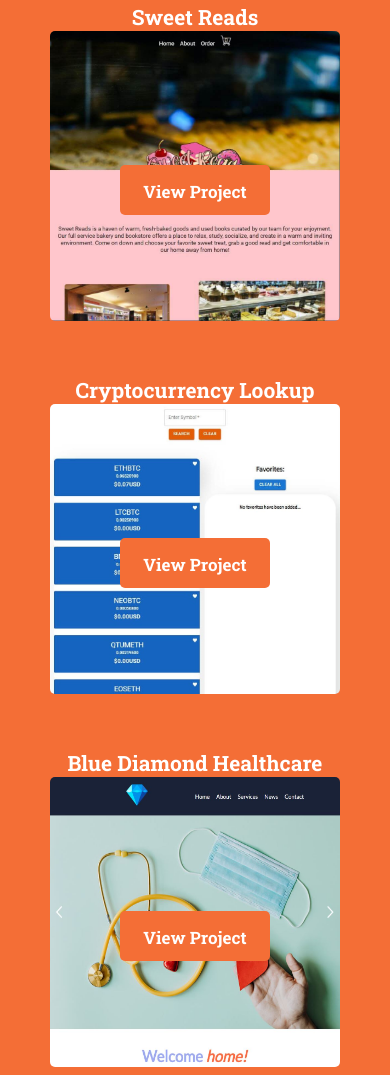
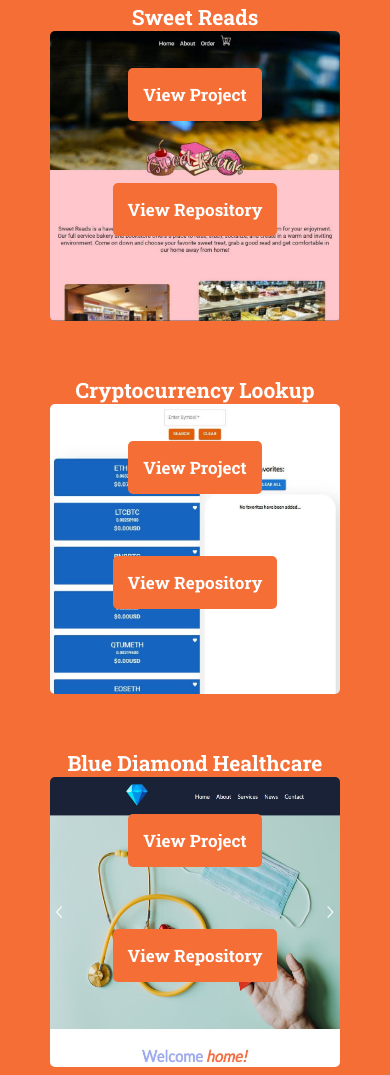
Before and after one commit to modulartable/modulartable.github.io, a website: page index.html in a window 390 px wide. Shown: the part 1708-2783 px from the top of the page. Drawn offline with Linux system fonts and the light colour scheme.

Commit message:
v2
Added "view project" and "view repo" buttons for each project.  Fixed some styling errors from v1.

```diff
--- a/app.scss
+++ b/app.scss
@@ -22,8 +22,8 @@ $transition-delay: 0.3s;
 
 @mixin buttons {
   background-color: $secondary-color;
-  width: 150px;
-  height: 25px;
+  width: fit-content;
+  height: fit-content;
   font-family: "Roboto Slab", serif;
   font-size: 17px;
   font-weight: 700;
@@ -135,16 +135,24 @@ body {
 }
 
 .viewBtns {
+  z-index: 2;
   display: none;
-  z-index: 1;
-  position: absolute;
-  top: 50%;
-  left: 0;
-  right: 0;
-  margin-left: auto;
-  margin-right: auto;
   @include buttons;
   background-color: $primary-color;
+}
+
+.viewContainer {
+  z-index: 1;
+  @include container;
+  justify-content: space-evenly;
+  height: 75%;
+  width: 100%;
+  position: absolute;
+flex-direction: column;
+}
+
+.viewChildren {
+margin: 25px;
 }
 
 .projectsChildren:hover .viewBtns {
@@ -225,6 +233,8 @@ display: none;
   }
 
   .projectsContainer {
+    @include container;
+    padding: 25px;
     flex-direction: column;
   }
 
@@ -250,10 +260,26 @@ display: none;
     }
   }
 
+
   .viewBtns {
+    @include buttons;
+    z-index: 2;
     display: block;
     background-color: $primary-color;
-    height: 50px;
+  }
+
+  .viewContainer {
+    z-index: 1;
+    @include container;
+    justify-content: space-evenly;
+    height: 75%;
+    width: 100%;
+    position: absolute;
+  flex-direction: column;
+  }
+
+  .viewChildren {
+  margin: 25px;
   }
 
   .moreBtn {
--- a/index.html
+++ b/index.html
@@ -57,13 +57,12 @@
           <h2 class="aboutHeader" data-inviewport="fade-in">About Me</h2>
 
           <p>
-            Hello! My name is Jacob Miller and I love technology and creating things that live
-            on the internet. My introduction to web
-            development and digital creation started circa 2004 when Myspace
-            became the most popular social network. As an adventurous fourth
-            grader, armed with my own Gateway desktop computer, I learned the
-            basics of HTML and CSS — turns out
-            that knowledge stayed with me all these years later!
+            Hello! My name is Jacob Miller and I love technology and creating
+            things that live on the internet. My introduction to web development
+            and digital creation started circa 2004 when Myspace became the most
+            popular social network. As an adventurous fourth grader, armed with
+            my own Gateway desktop computer, I learned the basics of HTML and
+            CSS — turns out that knowledge stayed with me all these years later!
           </p>
           <br />
           <p>Here are a few technologies I’ve been working with recently:</p>
@@ -99,14 +98,28 @@
         <div class="projectsChildren" data-inviewport="slide-in">
           <h3>Sweet Reads</h3>
 
+          <div class="viewContainer">
+            <div class="viewChildren">
               <a
                 class="viewBtns"
-            href="https://github.com/modulartable/sweetreads"
-            alt="Sweet Reads Github project page"
+                href="https://modulartable.github.io/sweetreads/"
+                alt="Sweet Reads project page"
                 target="_blank"
                 rel="noopener noreferrer"
                 >View Project</a
               >
+            </div>
+            <div class="viewChildren">
+              <a
+                class="viewBtns"
+                href="https://github.com/modulartable/sweetreads"
+                alt="Sweet Reads Github repository"
+                target="_blank"
+                rel="noopener noreferrer"
+                >View Repository</a
+              >
+            </div>
+          </div>
 
           <img
             src="./photos/sweetreads.JPG"
@@ -118,14 +131,28 @@
         <div class="projectsChildren" data-inviewport="slide-in">
           <h3>Cryptocurrency Lookup</h3>
 
+          <div class="viewContainer">
+            <div class="viewChildren">
               <a
                 class="viewBtns"
-            href="https://github.com/modulartable/react-crypto-lookup"
-            alt="Blue Diamond Healthcare Github project page"
+                href="https://modulartable.github.io/react-crypto-lookup/"
+                alt="Crypto Lookup project page"
                 target="_blank"
                 rel="noopener noreferrer"
                 >View Project</a
               >
+            </div>
+            <div class="viewChildren">
+              <a
+                class="viewBtns"
+                href="https://github.com/modulartable/react-crypto-lookup"
+                alt="Crypto Lookup Github repository"
+                target="_blank"
+                rel="noopener noreferrer"
+                >View Repository</a
+              >
+            </div>
+            </div>
 
           <img
             src="./photos/cryptolookup.JPG"
@@ -137,14 +164,28 @@
         <div class="projectsChildren" data-inviewport="slide-in">
           <h3 alt="Blue Diamond Healthcare">Blue Diamond Healthcare</h3>
 
+          <div class="viewContainer">
+            <div class="viewChildren">
               <a
                 class="viewBtns"
-            href="https://github.com/modulartable/blue-diamond-mockup"
-            alt="Blue Diamond Healthcare Github project page"
+                href="https://modulartable.github.io/blue-diamond-mockup/"
+                alt="Blue Diamond Healthcare project page"
                 target="_blank"
                 rel="noopener noreferrer"
                 >View Project</a
               >
+            </div>
+            <div class="viewChildren">
+              <a
+                class="viewBtns"
+                href="https://github.com/modulartable/blue-diamond-mockup"
+                alt="Blue Diamond Healthcare Github repository"
+                target="_blank"
+                rel="noopener noreferrer"
+                >View Repository</a
+              >
+            </div>
+          </div>
 
           <img
             src="./photos/bluediamond.JPG"
@@ -158,14 +199,28 @@
             New World Craft Manager
           </h3>
 
+          <div class="viewContainer">
+            <div class="viewChildren">
               <a
                 class="viewBtns"
-            href="https://github.com/modulartable/nw-trade-craft-manager"
-            alt="New World Trade and Craft Manager Github project page"
+                href="https://modulartable.github.io/nw-trade-craft-manager/"
+                alt="New World Craft Manager project page"
                 target="_blank"
                 rel="noopener noreferrer"
                 >View Project</a
               >
+            </div>
+            <div class="viewChildren">
+              <a
+                class="viewBtns"
+                href="https://github.com/modulartable/nw-trade-craft-manager"
+                alt="New World Craft Manager Github repository"
+                target="_blank"
+                rel="noopener noreferrer"
+                >View Repository</a
+              >
+            </div>
+          </div>
 
           <img
             src="./photos/nwcrafttrade.JPG"
```
Also changed, not shown: app.css, 1 other file. Lines whose indentation alone changed are shown as unchanged.
